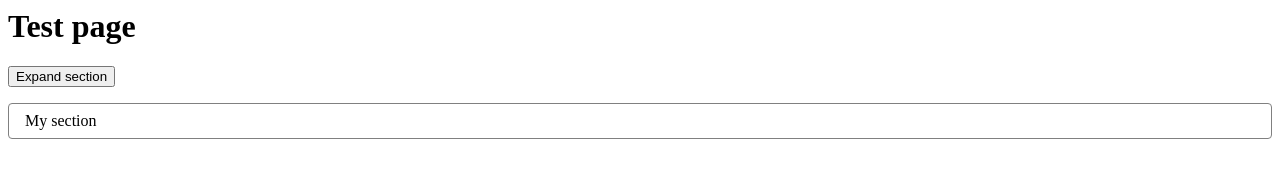
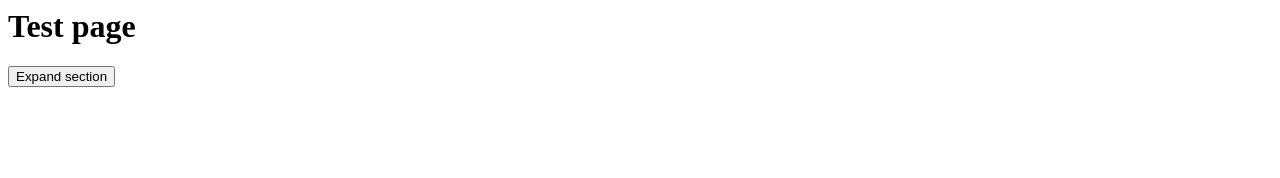
Before and after one commit to bahmutov/cypress-expanded-example, a website: page index.html in a window 1280 px wide. Drawn offline with Linux system fonts and the light colour scheme.

Commit message:
solution

```diff
--- a/index.html
+++ b/index.html
@@ -15,7 +15,7 @@
   <body>
     <h1>Test page</h1>
     <button id="expand">Expand section</button>
-    <section aria-expanded="true">My section</section>
+    <section aria-expanded="false">My section</section>
     <script>
       document
         .getElementById('expand')
```
Also changed, not shown: cypress/e2e/spec.cy.js (+9 -1 lines).
